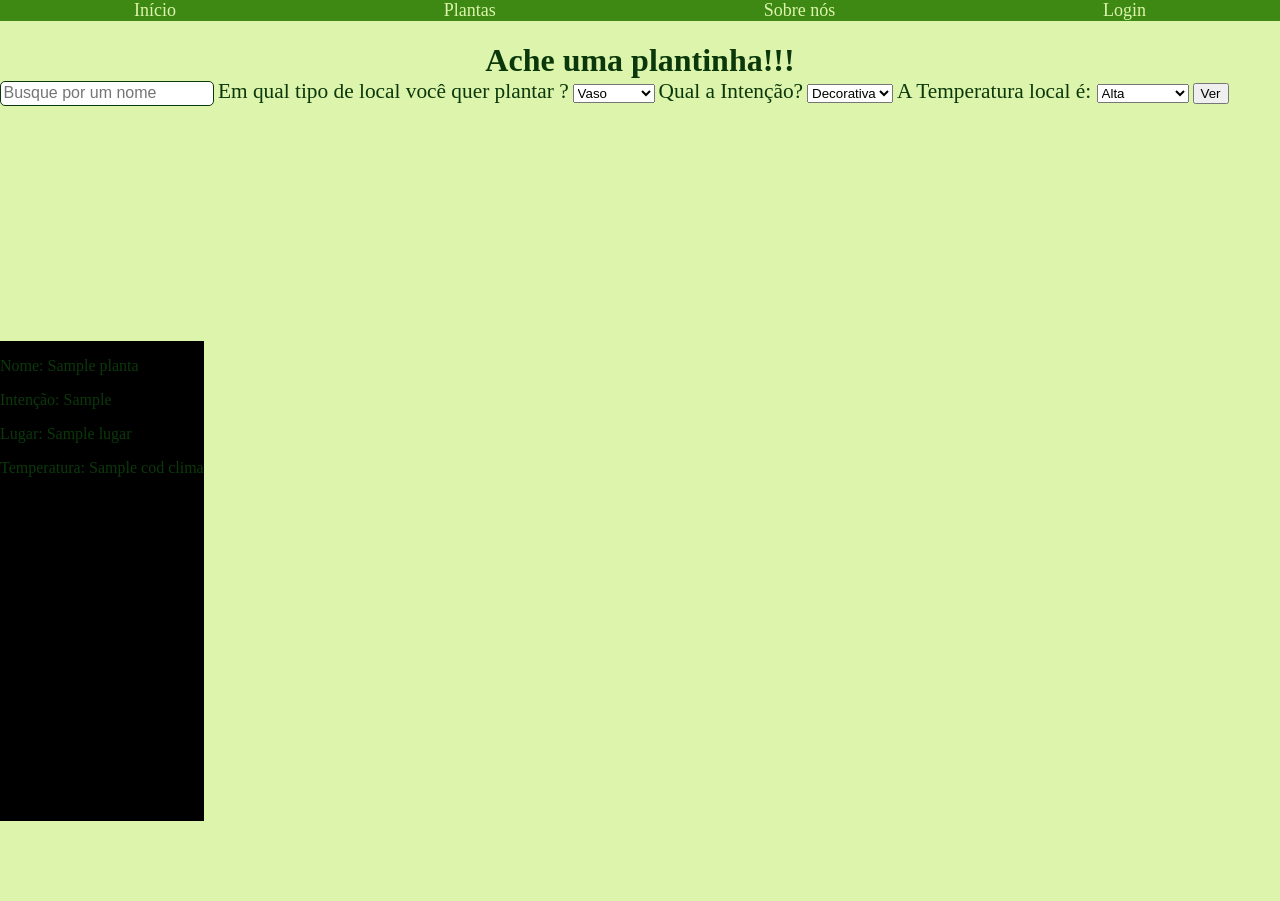
After one commit to carlaque/Plantinhas, a Django app: template Plantinhas/website/templates/plantas.html in a window 1280 px wide. The commit adds this page. Run offline with Django 3.2, Linux system fonts and the light colour scheme; the template is opened without the code that fills it: most values are stand-ins (such as "Sample title", 1, 10 or a date in 2020).

Commit message:
logica da pagina de pesquisa

```diff
--- a/Plantinhas/plantinhas/urls.py
+++ b/Plantinhas/plantinhas/urls.py
@@ -21,5 +21,6 @@ urlpatterns = [
     path('admin/', admin.site.urls),
     path('', views.index),
     path('login/', views.login),
-    path('plantas/cadastrar/', views.plantasCad)
+    path('plantas/cadastrar/', views.plantasCad),
+    path('plantas/', views.plantas)
 ]
--- a/Plantinhas/plantinhas/wsgi.py
+++ b/Plantinhas/plantinhas/wsgi.py
@@ -9,6 +9,7 @@ https://docs.djangoproject.com/en/2.2/howto/deployment/wsgi/
 
 import os
 
+
 from django.core.wsgi import get_wsgi_application
 
 os.environ.setdefault('DJANGO_SETTINGS_MODULE', 'plantinhas.settings')
--- a/Plantinhas/website/static/css/styles.css
+++ b/Plantinhas/website/static/css/styles.css
@@ -134,14 +134,13 @@ nav{
     max-height: 82px;
 }
 
-section{
+.pag-index section{
     grid-area: section;
     flex-direction: column;
 
-
 }
 
-footer{
+.pag-index  footer{
     grid-area: footer;
 }
 
@@ -216,3 +215,33 @@ h1{
     background-color: #0B380B;
     color: #DCF4AB;
 }
+
+
+/* PAGINA DAS PLANTAS -- PESQUISA/INDICAÇÃO */
+
+.pag-plantas{
+    display: grid;
+    grid-template-areas: 'main main main main'
+                         'section section section section'
+                         'footer footer footer footer';
+    grid-template-columns: 25vw 25vw 25vw;
+    grid-template-rows: 40vh 60vh 10vh;
+}
+.pag-plantas main{
+    grid-area: main;
+}
+
+.pag-plantas section{
+    display: flex;
+    flex-direction: row;
+    flex-wrap: wrap;
+    grid-area: section;
+}
+
+.pag-plantas footer{
+    grid-area: footer;
+}
+
+.pag-plantas section div{
+    background-color: black;
+}
--- /dev/null
+++ b/Plantinhas/website/templates/plantas.html
@@ -0,0 +1,57 @@
+{% extends "base.html" %}
+{% load staticfiles %}
+{% block content %}
+
+<div class="pag-plantas">
+
+    <main>
+        <form action="" method="get">
+            <h1>Ache uma plantinha!!!</h1>
+            <input type="text" name="nome" id="busca" placeholder="Busque por um nome">
+
+            <label for="">Em qual tipo de local você quer plantar ?</label>
+            <select name="espaco" id="busca">
+                <option value="Vaso">Vaso</option>
+                <option value="Chão">Chão</option>
+                <option value="Suspensa">Suspensa</option>
+            </select>
+
+            <label for="">Qual a Intenção?</label>
+            <select name="intencao" id="busca">
+                <option value="1">Decorativa</option>
+                <option value="2">Tempero</option>
+                <option value="3">Chá</option>
+                <option value="4">PANC</option>
+            </select>
+
+            <label for="">A Temperatura local é: </label>
+            <select name="temperatura" id="busca">
+                <option value="6">Alta</option>
+                <option value="5">Amena</option>
+                <option value="4">Baixa</option>
+                <option value="3">Muito Baixa</option>
+            </select>
+            <button type="submit">Ver</button>
+        </form>
+    </main>
+
+    <section>
+
+        {% for planta in plantas %}
+            <div class="planta">
+                <p>Nome: {{planta.nome}}</p>
+                <p>Intenção: {{planta.codTipo}}</p>
+                <p>Lugar: {{planta.codEspaco.lugar}}</p>
+                <p>Temperatura: {{planta.codEspaco.codClima.nome}}</p>
+            </div>
+        {% endfor %}
+
+    </section>
+
+    <footer>
+
+    </footer>
+
+</div>
+
+{% endblock %}
```
Also changed, not shown: Plantinhas/website/templates/index.html (+4 -13 lines), Plantinhas/website/templates/plantas-cadastro.html (+8 -4 lines), Plantinhas/website/views.py (+35 -1 lines).
